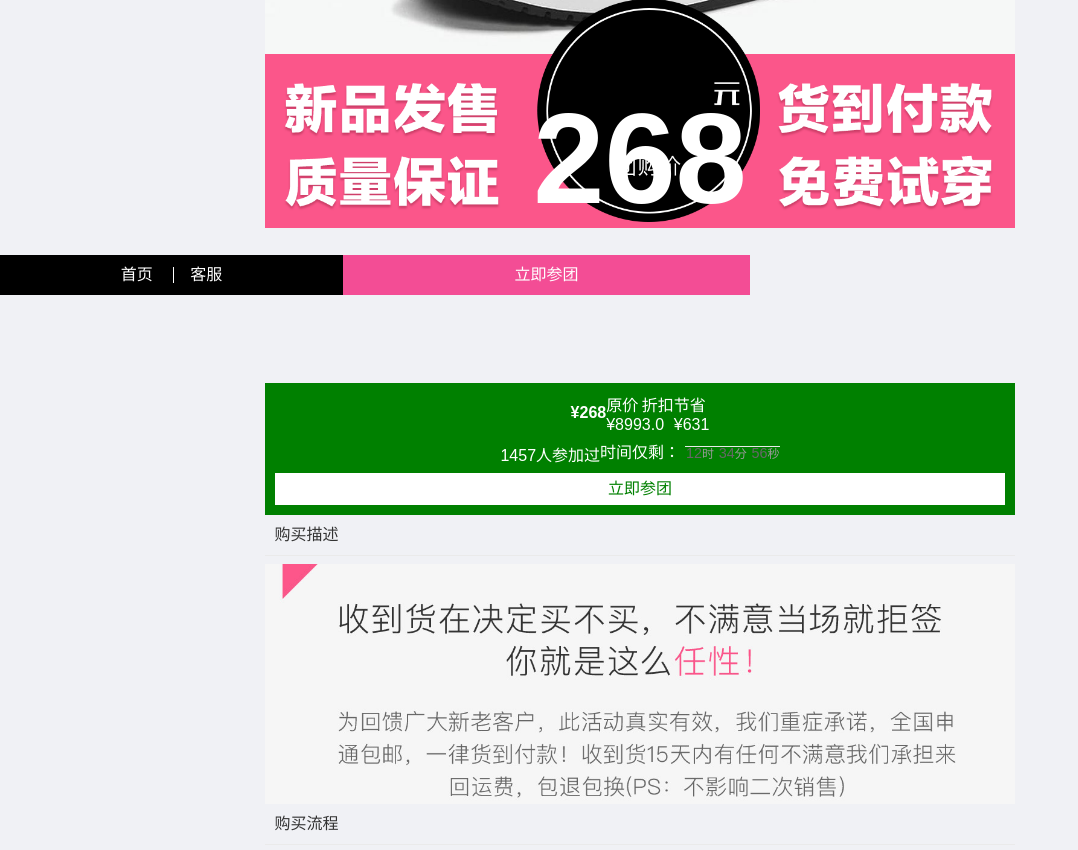
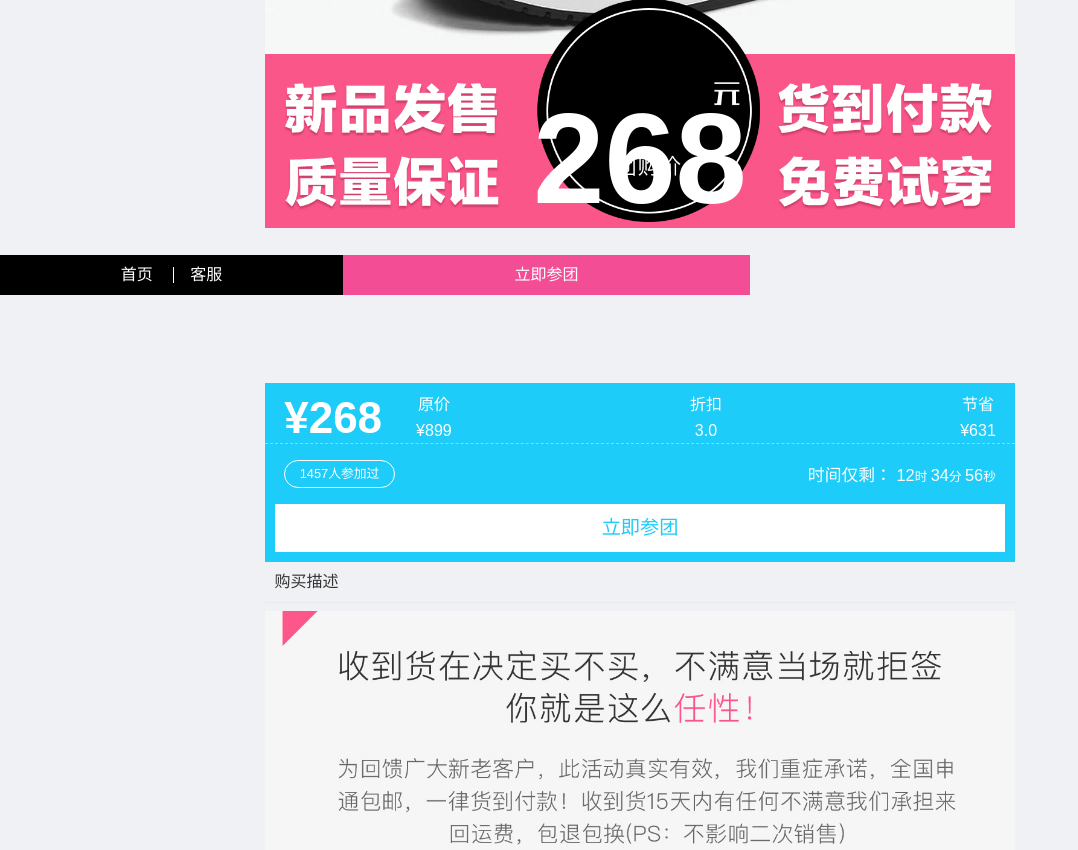
Before and after one commit to peonywang/xiaomai, a PHP site: page /activity/famous/details.php in a window 1280 px wide. Shown: the part 505-1355 px from the top of the page, without its empty margins (0-1078 px from the left). Run offline with PHP 8.4, Linux system fonts and the light colour scheme.

Commit message:
'大牌'

```diff
--- a/activity/famous/famous.css
+++ b/activity/famous/famous.css
@@ -379,20 +379,80 @@ h2{
     padding:0 .6rem;
 }
 .priD{
-    background: green;
+    background: #1dccf8;
     color: #FFF;
     flex-direction: column;
     justify-content: space-between;
     align-items: center;
-    padding:.6rem;
+    padding: .6rem 0;
 }
-
-.priD .d3{width: 100%;}
+.priD .d1,
+.priD .d2,
+.priD .d3{
+    box-sizing: border-box;
+    width: 100%;
+}
+.priD .d1,
+.priD .d2{
+    padding:0 1.2rem;
+}
+.priD .d3{
+    padding:0 .6rem;
+}
+.priD .d1{
+    justify-content: space-between;
+    width: 100%;
+    border-bottom: 1px dashed rgba(255,255,255,0.4);
+    margin-bottom: 1rem;
+}
+.priD .d1 .d1_1{
+    font-size: 44px;
+    margin-right: 34px;
+}
+.priD .d1 .d1_2{
+    flex:1;
+    justify-content: space-between;
+    text-align: center;
+    line-height: 1.6;
+}
+.priD .d2{
+    justify-content: space-between;
+}
+.priD .d2_1 span {
+    border:1px solid #FFF;
+    border-radius: 2em;
+    line-height: 2;
+    display: block;
+    padding:0 1em;
+    margin-right: 28px;
+    white-space: nowrap;
+    font-size: 0.8em;
+    text-align: center;
+    min-width: 6.5em;
+}
+.priD .d2_2 {
+    font-size: 1.05em;
+}
+.priD .d2_2 .count{
+    color: #FFF;
+    border-top: none;
+    margin-top: unset;
+    line-height: unset;
+}
+.priD .d2_2 .count b{
+    color: #FFF;
+    font-size: 1.3em;
+    margin-left: unset;
+}
+.priD .d3{
+    margin-top: 1rem;
+}
 .priD .d3 a{
     display: block;
     width:100%;
     background: #FFF;
-    color:green;
-    line-height: 2;
+    color:#1dccf8;
+    line-height: 2.5;
     text-align: center;
+    font-size: 1.2em;
 }
```
Also changed, not shown: activity/famous/images/ad/puma.jpg (renamed from activity/famous/images/ad/pumr.jpg).
